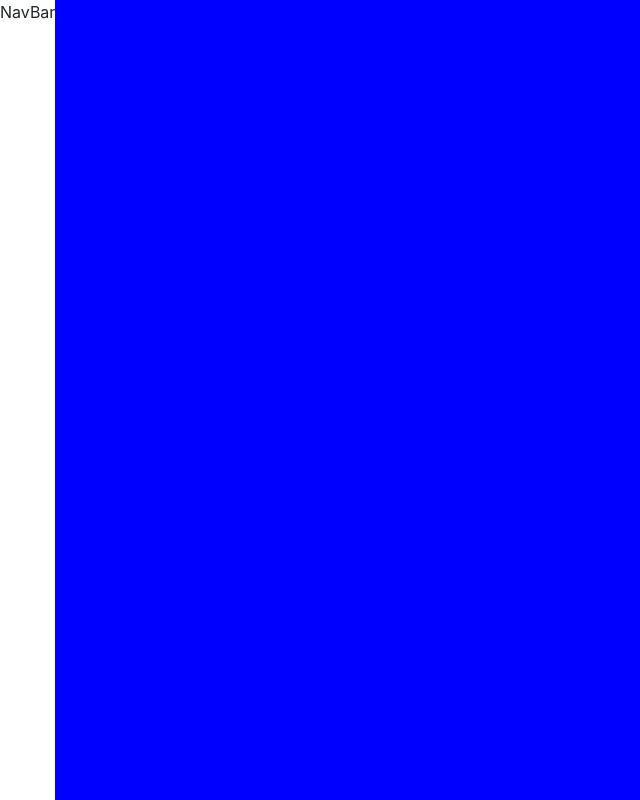
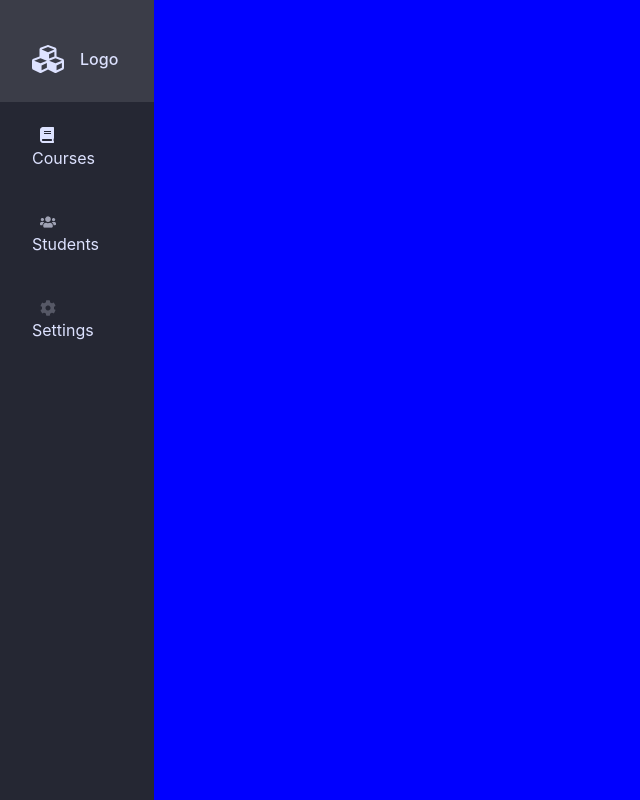
Before and after one commit to indie-rok/q-saf, a React (Create React App) app: page / in a window 1280 px wide. Shown: the whole page, without its empty margins (0-640 px from the left). Built offline with nearby package versions, Linux system fonts and the light colour scheme.

Commit message:
added navbar

```diff
--- a/src/components/NavBar/NavBar.css
+++ b/src/components/NavBar/NavBar.css
@@ -0,0 +1,30 @@
+.menu {
+  background: #252733;
+  display: flex;
+  max-width: 12%;
+  flex-direction: column;
+  justify-content: flex-start;
+}
+
+.menu a:hover {
+  text-decoration: none;
+}
+
+.menu--item {
+  color: #dde2ff;
+  list-style-type: none;
+  padding: 1.2em 2em;
+  cursor: pointer;
+}
+
+.menu--item:hover {
+  box-shadow: inset 0 0 100px 100px rgba(255, 255, 255, 0.1);
+}
+
+.menu--item img {
+  margin: 0 0.5em;
+}
+
+.menu--item__active {
+  box-shadow: inset 0 0 100px 100px rgba(255, 255, 255, 0.1);
+}
--- a/src/components/NavBar/index.js
+++ b/src/components/NavBar/index.js
@@ -1,5 +1,45 @@
-import React from "react";
+import React, { Component } from "react";
+import { Link } from "react-router-dom";
+import { FontAwesomeIcon } from "@fortawesome/react-fontawesome";
+import { faCubes as logo } from "@fortawesome/free-solid-svg-icons";
 
-export default function NavBar() {
-  return <div>NavBar</div>;
+import "./NavBar.css";
+import StudentIcon from "../../assets/student-icon.png";
+import BookIcon from "../../assets/book-icon.png";
+import GearIcon from "../../assets/gear-icon.png";
+
+export default class NavBar extends Component {
+  render() {
+    return (
+      <nav className="menu">
+        <Link to="/courses">
+          <li className="menu--item">
+            <h6 className="d-flex align-items-center">
+              <FontAwesomeIcon icon={logo} size="2x" className="mt-4" />
+              <span className="mt-4 ml-3">Logo</span>
+            </h6>
+          </li>
+        </Link>
+
+        <Link to="/courses">
+          <li className="menu--item">
+            <img src={BookIcon} alt="Book Icon" />
+            Courses
+          </li>
+        </Link>
+        <Link to="/students">
+          <li className="menu--item">
+            <img src={StudentIcon} alt="Student Icon" />
+            Students
+          </li>
+        </Link>
+        <Link to="/settings">
+          <li className="menu--item">
+            <img src={GearIcon} alt="Gear Icon" />
+            Settings
+          </li>
+        </Link>
+      </nav>
+    );
+  }
 }
```
